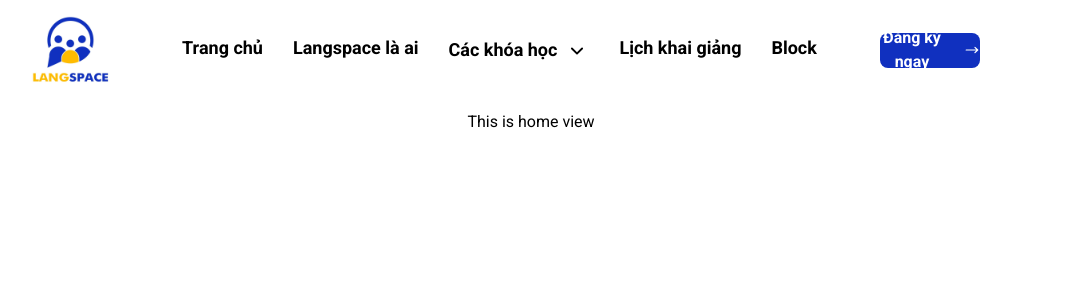
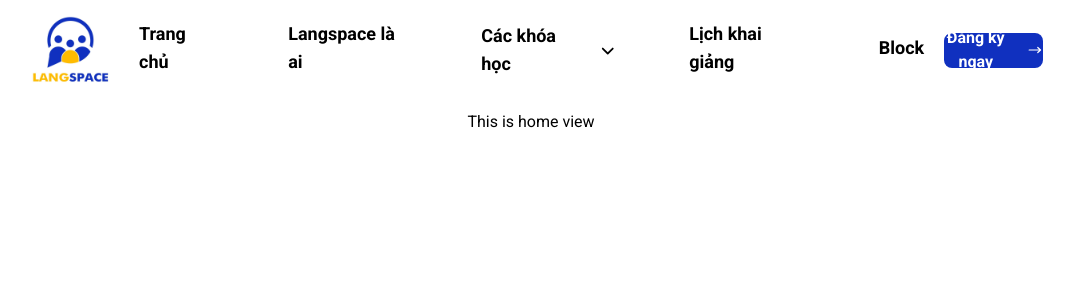
Before and after one commit to Nineh2303/langspace, a Vue app: page / in a window 1280 px wide. Shown: the top 300 px of the page, without its empty margins (109-1183 px from the left). Built offline with nearby package versions, Linux system fonts and the light colour scheme.

Commit message:
add code

```diff
--- a/src/components/Header.vue
+++ b/src/components/Header.vue
@@ -8,19 +8,19 @@
       max-lg:items-start max-lg:w-full max-lg:top-[100px] max-lg:space-x-0"
           :class="dropMenu ?' max-lg:h-[250px]' : 'max-lg:h-0'">
         <!--        class=" w-full text-lg font-bold p-[5px] hover:bg-[#1030bf] hover:text-white rounded-[5px]"-->
-        <li class="flex items-center font-bold text-lg max-lg:border-b-2 max-lg:w-full max-lg:h-[50px]">
+        <li class="flex items-center font-bold text-lg max-lg:border-b-2 max-lg:w-[95%] max-lg:h-[50px] px-5">
           <HeaderMenuComponent menu-name="Trang chủ" :is-dropdown="false"/>
         </li>
-        <li class="flex items-center font-bold text-lg max-lg:border-b-2 max-lg:w-full max-lg:h-[50px]">
+        <li class="flex items-center font-bold text-lg max-lg:border-b-2 max-lg:w-[95%] max-lg:h-[50px] px-5">
           <HeaderMenuComponent menu-name="Langspace là ai" :is-dropdown="false"/>
         </li>
-        <li class="flex items-center font-bold text-lg max-lg:border-b-2 max-lg:w-full max-lg:h-[50px]">
+        <li class="flex items-center font-bold text-lg max-lg:border-b-2 max-lg:w-[95%] max-lg:h-[50px] px-5">
           <HeaderMenuComponent menu-name="Các khóa học" :is-dropdown="true" :drop-down-data="listCourse"/>
         </li>
-        <li class="flex items-center font-bold text-lg max-lg:border-b-2 max-lg:w-full max-lg:h-[50px]">
+        <li class="flex items-center font-bold text-lg max-lg:border-b-2 max-lg:w-[95%] max-lg:h-[50px] px-5">
           <HeaderMenuComponent menu-name="Lịch khai giảng" :is-dropdown="false"/>
         </li>
-        <li class="flex items-center font-bold text-lg max-lg:border-b-2 max-lg:w-full max-lg:h-[50px]">
+        <li class="flex items-center font-bold text-lg max-lg:border-b-2 max-lg:w-[95%] max-lg:h-[50px] px-5">
           <HeaderMenuComponent menu-name="Block" :is-dropdown="false"/>
         </li>
         <li class="flex items-center font-bold text-lg max-lg:w-full max-lg:h-[50px] lg:hidden">
--- a/src/components/HeaderMenuComponent.vue
+++ b/src/components/HeaderMenuComponent.vue
@@ -3,17 +3,17 @@
     <router-link to="/" class="flex items-center">{{ props.menuName }}
         <ChevronDownIcon v-if="isDropdown" class="size-8 pl-2"/>
     </router-link>
-    <div v-if="!isDropdown" class="bg-blue-600 h-1 transition-all  duration-500 max-lg:hidden max-lg:w-[95%]" :class="[isHover ? 'w-full' : 'w-0']"/>
+    <div v-if="!isDropdown" class="bg-blue-600 h-1 transition-all duration-500 max-lg:hidden max-lg:w-[95%]" :class="[isHover ? 'w-full' : 'w-0']"/>
     <ul v-if="isDropdown"
           :class="isHover ?'max-h-[400px]':'max-h-0'"
         class="fixed bg-white h-[200px] mt-2 transition-all duration-500 w-[200px] z-10 overflow-hidden shadow-sm shadow-gray-500 rounded-lg
-        max-lg:w-[300px] max-lg:border-t-4
+        max-lg:w-[300px]
 ">
 
 
       <li v-for="(course,index) in dropDownData" class="h-[50px] w-full flex px-5 py-2 max-lg:">
         <router-link to="/"
-                     class=" w-full"
+                     class=" w-[80%]"
                      :class="index+1==dropDownData?.length ? '' :'border-b-2'"
         >
           {{course}}
```
